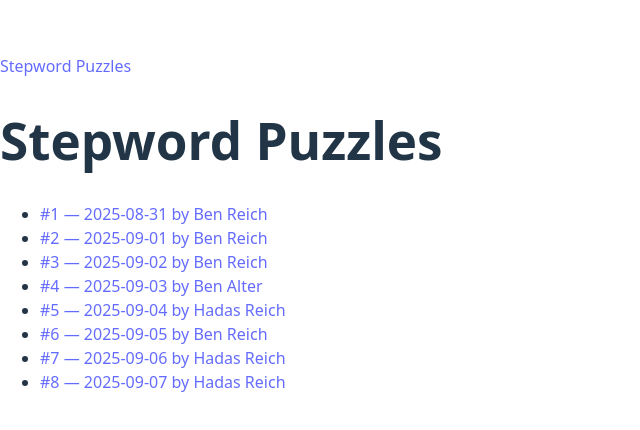
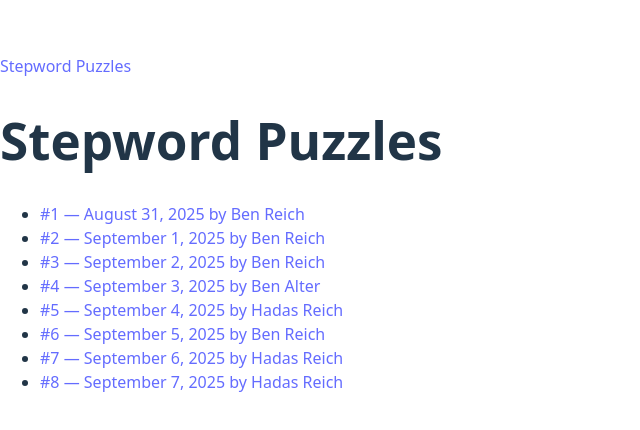
Before and after one commit to benreich4/stepwords, a React app: page / in a window 1280 px wide. Shown: the part 168-598 px from the top of the page, without its empty margins (0-640 px from the left). Built offline with nearby package versions, Linux system fonts and the light colour scheme; the HTML template or start-up script is replaced by a standard one.

Commit message:
Date logic also on home page

```diff
--- a/src/Game.jsx
+++ b/src/Game.jsx
@@ -1,6 +1,6 @@
 import React, { useEffect, useRef, useState } from "react";
 import LetterBox from "./components/LetterBox.jsx";
-import { formatLongDate } from "./utils/date.js"
+import { formatLongDate } from "./lib/date.js"
 export default function Game({ puzzle }) {
   const rows = puzzle.rows; // [{answer, clue}, ...] shortest→longest
   const [level, setLevel] = useState(0);
--- a/src/pages/Home.jsx
+++ b/src/pages/Home.jsx
@@ -1,6 +1,7 @@
 import { useEffect, useState } from "react";
 import { Link } from "react-router-dom";
 import { fetchManifest } from "../lib/puzzles.js";
+import { formatLongDate } from "../lib/date.js"
 
 export default function Home() {
   const [puzzles, setPuzzles] = useState([]);
@@ -24,7 +25,7 @@ export default function Home() {
         {puzzles.map((p) => (
           <li key={p.id}>
             <Link className="text-sky-400 hover:underline" to={`/${p.id}`}>
-              #{p.id} — {p.date || "Unknown date"} by {p.author || "Unknown"}
+              #{p.id} — {formatLongDate(p.date) || "Unknown date"} by {p.author || "Unknown"}
             </Link>
           </li>
         ))}
```
Also changed, not shown: src/lib/date.js (renamed from src/utils/date.js).
